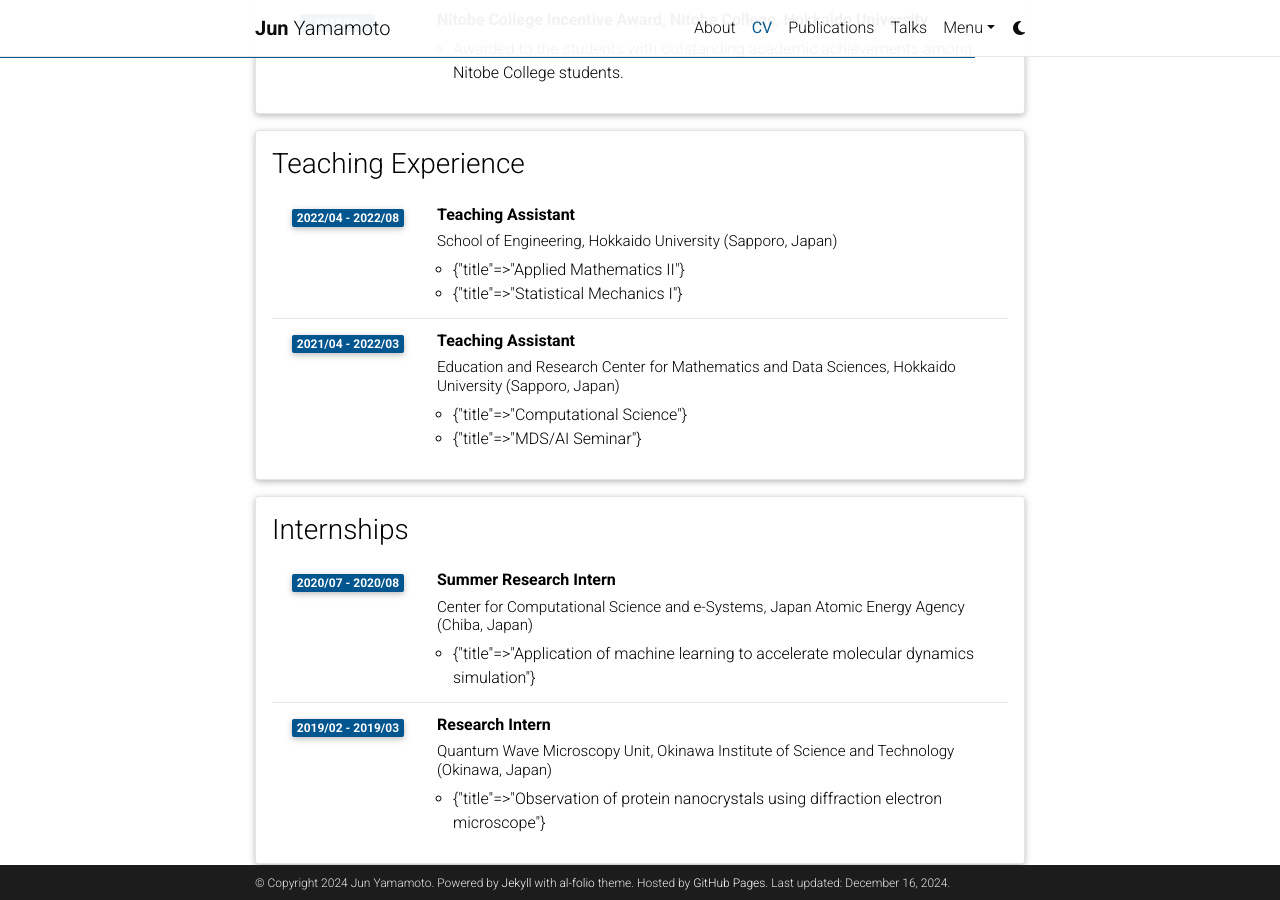
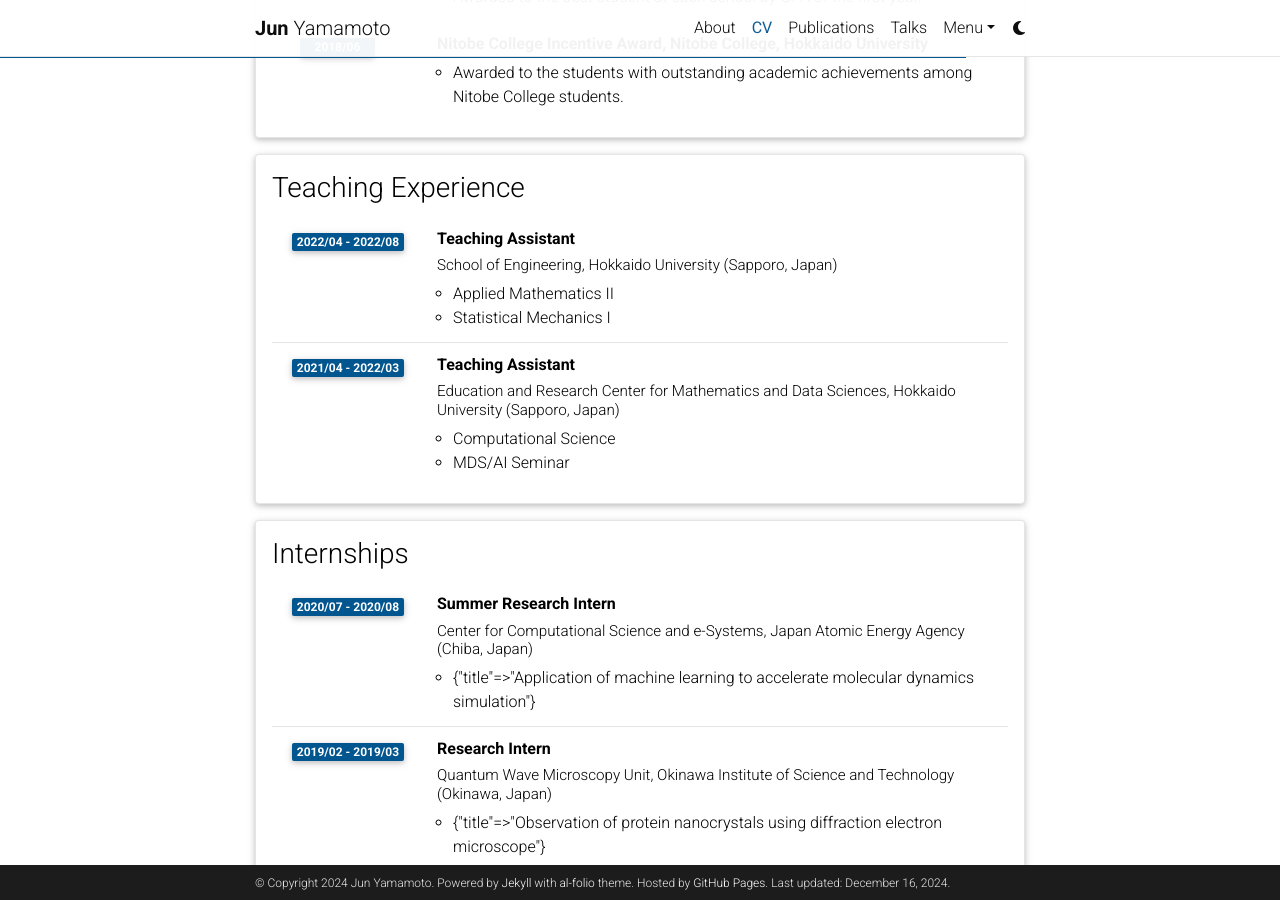
Before and after one commit to jym16/jym16.github.io, a Jekyll site: the page built from _pages/cv.md, in a window 1280 px wide and 900 px high, scrolled down 1898 px. Built offline with Jekyll 4.4.1, drawn with Linux system fonts in a browser that asks for light colours; comment, search, counter and statistics services are not loaded; a style sheet for code colours, icons or effects is not loaded; some of the changed lines change nothing that is shown; some of the changed text lies outside the part shown.

Commit message:
Fixed bug

```diff
--- a/_data/cv.yml
+++ b/_data/cv.yml
@@ -35,7 +35,9 @@
 
     - title: Exchange programme
       institution: Department of Physics, ETH Zurich (Zurich, Switzerland)
-      year: 2019/09 - 2020/05 (Discontinued due to the COVID-19 pandemic.)
+      year: 2019/09 - 2020/05
+      description:
+        - Discontinued due to the COVID-19 pandemic.
 
 - title: Employment
   type: time_table
@@ -90,15 +92,15 @@
     institution: School of Engineering, Hokkaido University (Sapporo, Japan)
     year: 2022/04 - 2022/08
     description:
-      - title: Applied Mathematics II
-      - title: Statistical Mechanics I
+      - Applied Mathematics II
+      - Statistical Mechanics I
 
   - title: Teaching Assistant
     institution: Education and Research Center for Mathematics and Data Sciences, Hokkaido University (Sapporo, Japan)
     year: 2021/04 - 2022/03
     description:
-      - title: Computational Science
-      - title: MDS/AI Seminar
+      - Computational Science
+      - MDS/AI Seminar
 
 - title: Internships
   type: time_table
```
